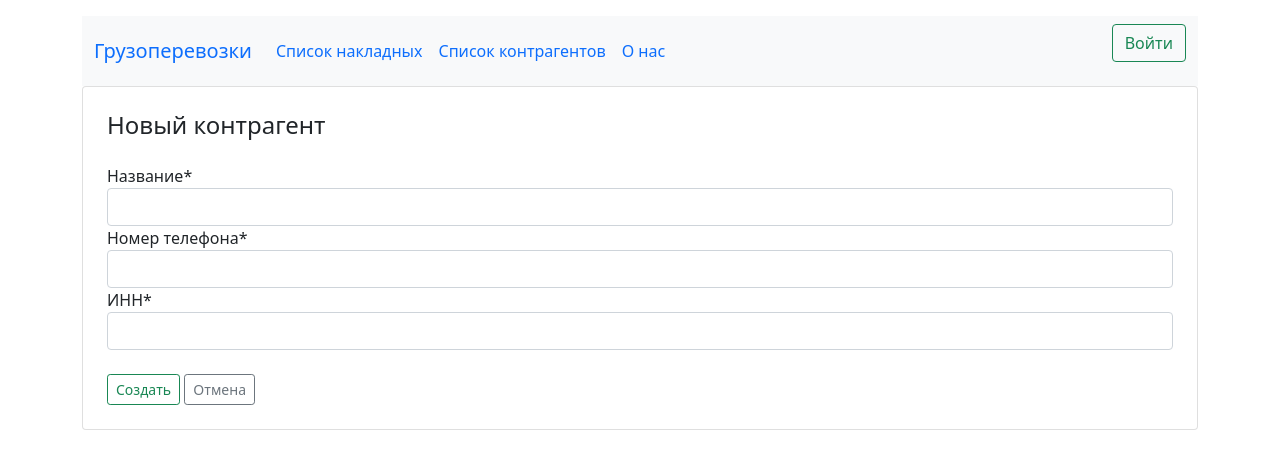
After one commit to Shchetkin-AY/Delivery_site, a Django app: page /all_agents/new in a window 1280 px wide. The commit adds this page. Shown: the top 469 px of the page. Run offline with Django 4.2, Linux system fonts and the light colour scheme; some libraries are stand-ins or nearby versions.

Commit message:
Added new agent list

```diff
--- a/Delivery/urls.py
+++ b/Delivery/urls.py
@@ -16,13 +16,14 @@ Including another URLconf
 from django.contrib import admin
 from django.urls import path
 
-from manager.views import About, AllAgents, MainView, PackingListNew, PackingLists, PackingListDelete
+from manager.views import About, AgentNew, AllAgents, MainView, PackingListNew, PackingLists, PackingListDelete
 
 urlpatterns = [
     path('admin/', admin.site.urls),
     path('', MainView.as_view(), name="main"),
     path('about/', About.as_view(), name="about"),
     path('all_agents/', AllAgents.as_view(), name="all_agents"),
+    path('all_agents/new', AgentNew.as_view(), name="agent_new"),
 
     path('packing_lists/', PackingLists.as_view(), name="packing_lists"),
     path('packing_lists/new', PackingListNew.as_view(), name="pack_list"),
--- a/manager/forms.py
+++ b/manager/forms.py
@@ -1,8 +1,8 @@
 from django.utils.translation import gettext_lazy as _
 
-from django.forms import forms, ModelForm,TextInput, ModelChoiceField
+from django.forms import forms, ModelForm
 
-from manager.models import PackingList
+from manager.models import PackingList, Agent
 
 class PackingListForm(ModelForm):
     class Meta:
@@ -15,3 +15,17 @@ class PackingListForm(ModelForm):
                   'volume': _('Объем'),
                   'places_count': _('Количество мест')
                   }
+
+class AgentForm(ModelForm):
+    class Meta:
+        model = Agent
+        fields = '__all__'
+        labels = {'company': _('Название'),
+                  'phone': _('Номер телефона'),
+                  'inn_number': _('ИНН'),
+                  }
+
+        error_messages = {'company': { 'value is less': ('Неверный формат названия компании'),}
+                         # 'phone': ('Неверный формат номера телефона'),
+                         # 'inn_number': ('ИНН должен состоять из 10 цифр')
+                                       }
--- a/manager/templates/manager/all_agents.html
+++ b/manager/templates/manager/all_agents.html
@@ -26,7 +26,7 @@
 
               </div>{% endfor %}
               <div class="form-group pt-4">
-              <a href="#" class="btn btn-primary">Добавить контрагента</a>
+              <a href="{% url 'agent_new' %}" class="btn btn-primary">Добавить контрагента</a>
               </div>
             </section>
           </div>
--- /dev/null
+++ b/manager/templates/manager/new_agent.html
@@ -0,0 +1,23 @@
+{% extends 'manager/_header.html' %}
+
+{% load crispy_forms_tags %}
+
+{% block content %}
+    <div class="card">
+      <div class="card-body px-4 pb-4">
+        <section class="tab-pane fade show active">
+          <h2 class="h4 pt-2 pb-3">Новый контрагент</h2>
+            <form method="post">
+              {% csrf_token %}
+              {{ form|crispy }}
+              <div class="form-group pt-4">
+                <button type="submit" class="btn btn-outline-success btn-sm">Создать</button>
+{#              </div>#}
+{#              <div class="form-group pt-4">#}
+                <a class="btn btn-outline-secondary btn-sm" href="{% url 'all_agents' %}">Отмена</a>
+              </div>
+            </form>
+        </section>
+      </div>
+    </div>
+{% endblock content %}
--- a/manager/views.py
+++ b/manager/views.py
@@ -2,11 +2,12 @@ from django.shortcuts import redirect
 from django.shortcuts import render
 from django.views.generic import TemplateView, CreateView, DeleteView
 
-from manager.forms import PackingListForm
+from manager.forms import PackingListForm, AgentForm
 from manager.models import Agent, PackingList
 
 class MainView(TemplateView):
     template_name = 'manager/index.html'
+
     def get_context_data(self, **kwargs):
         context = super(MainView, self).get_context_data(**kwargs)
         context['agents'] = Agent.objects.all
@@ -20,10 +21,18 @@ class AllAgents(TemplateView):
         context['agents'] = Agent.objects.all
         return context
 
+class AgentNew(CreateView):
+    template_name = 'manager/new_agent.html'
+    form_class = AgentForm
+    success_url = '/all_agents/'
+
+    def form_valid(self, form):
+        return super().form_valid(form)
 
 
 class PackingLists(TemplateView):
     template_name = 'manager/packing_lists.html'
+
     def get_context_data(self, **kwargs):
         context = super(PackingLists, self).get_context_data(**kwargs)
         context['packing_lists'] = PackingList.objects.all
```
Also changed, not shown: Delivery/settings.py (+6 -2 lines), manager/templates/manager/index.html (+0 -11 lines).
